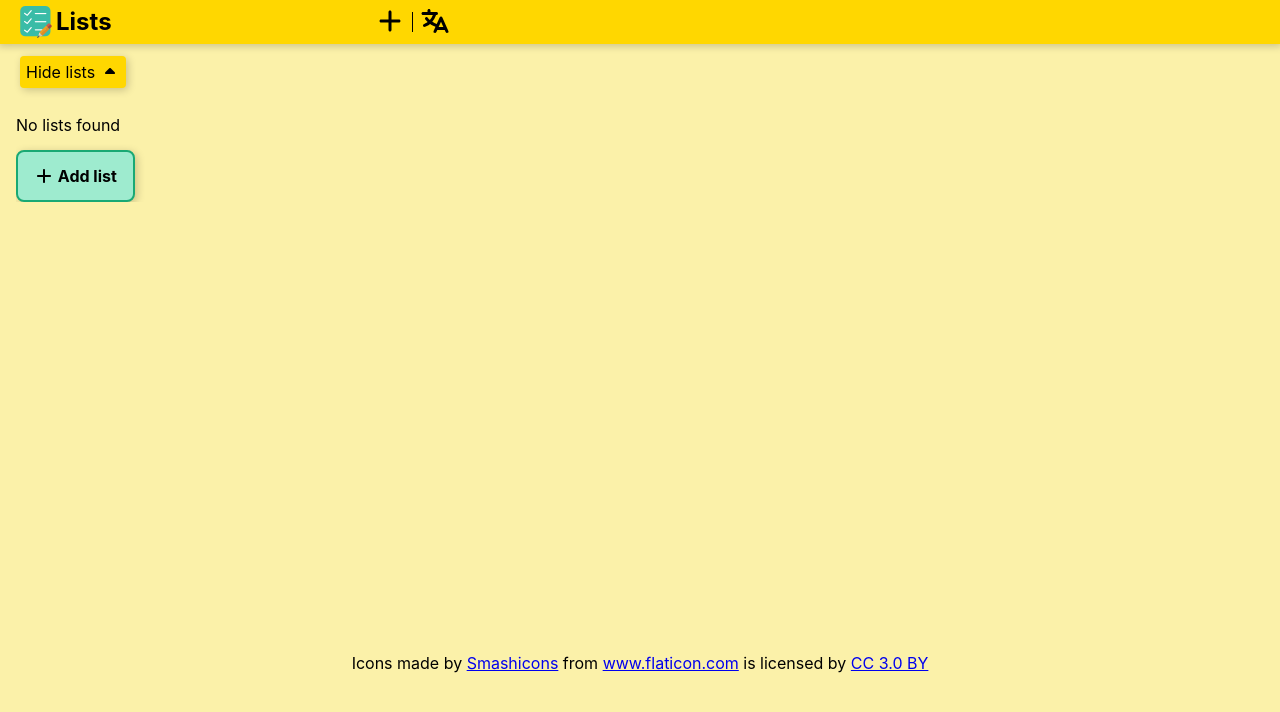
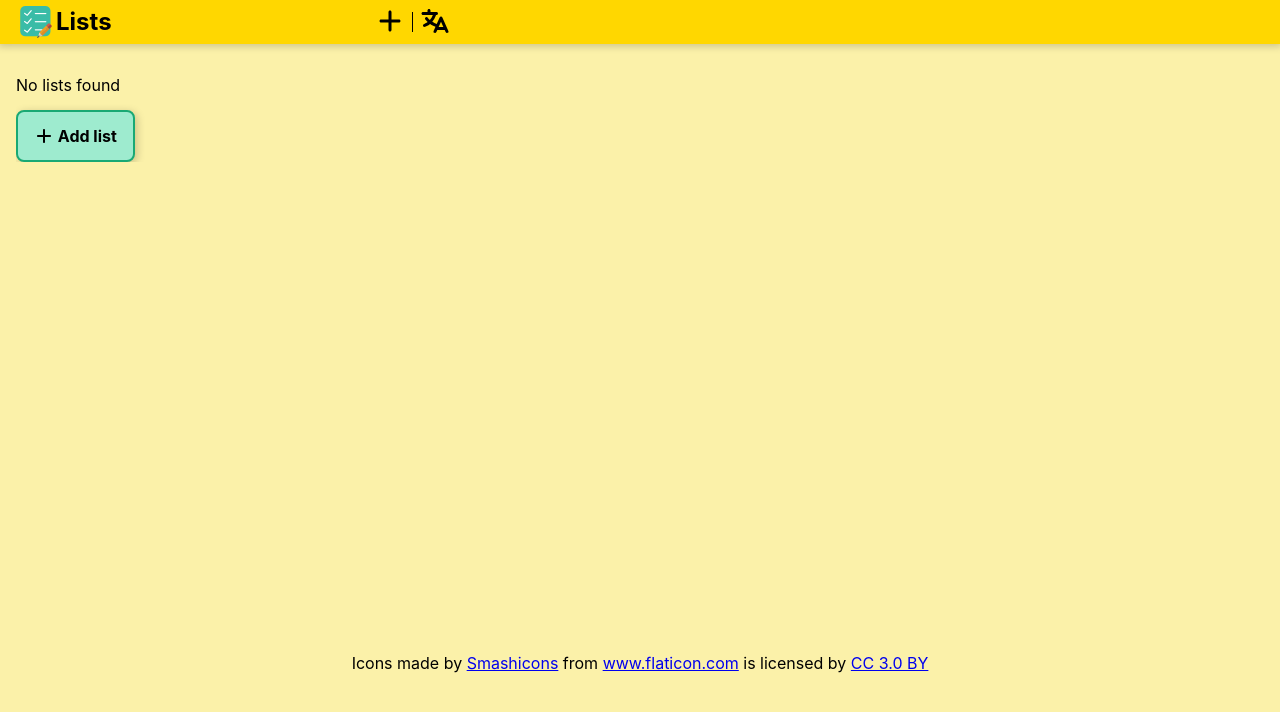
Before and after one commit to petermacko90/lists, a React (Vite) app: page / in a window 1280 px wide. Shown: the top 712 px of the page. Built offline with nearby package versions, Linux system fonts and the light colour scheme.

Commit message:
don't display show/hide lists button when there are no lists

```diff
--- a/src/components/Lists/Lists.tsx
+++ b/src/components/Lists/Lists.tsx
@@ -4,7 +4,11 @@ import Button from '../Button/Button';
 import './Lists.css';
 import { LocaleContext, StateContext, useDispatchContext } from '../../context';
 import { FontAwesomeIcon } from '@fortawesome/react-fontawesome';
-import { faCaretDown, faCaretUp, faPlus } from '@fortawesome/free-solid-svg-icons';
+import {
+  faCaretDown,
+  faCaretUp,
+  faPlus,
+} from '@fortawesome/free-solid-svg-icons';
 import { selectListsCount } from '../../reducers/selectors';
 import { ListId } from '../../reducers/types';
 import { ENTER_KEY } from '../../constants/constants';
@@ -34,14 +38,16 @@ export default function Lists({
 
   return (
     <div className="w-25-l w-third-m w-100">
+      {listsCount > 0 && (
         <button
           type="button"
           onClick={() => setShowLists(showLists ? false : true)}
           className="h2 mh3 mh1-m mh1-l mv1 pv1 br2 b--none bg-yellow shadow-4 pointer toggle-lists"
         >
-        {showLists ? `${translation.HIDE_LISTS}` : `${translation.SHOW_LISTS}`}{' '}
+          {showLists ? translation.HIDE_LISTS : translation.SHOW_LISTS}{' '}
           <FontAwesomeIcon icon={showLists ? faCaretUp : faCaretDown} />
         </button>
+      )}
       <div className={`mt2 lists${showLists ? '' : ' dn'}`}>
         {listsCount === 0 ? (
           <div>
@@ -58,7 +64,9 @@ export default function Lists({
                   key={list.id}
                   list={list}
                   onClickList={() => handleSelectList(list.id)}
-                  onEnterList={(e) => e.key === ENTER_KEY && handleSelectList(list.id)}
+                  onEnterList={(e) =>
+                    e.key === ENTER_KEY && handleSelectList(list.id)
+                  }
                 />
               );
             })}
--- a/src/main.tsx
+++ b/src/main.tsx
@@ -4,7 +4,11 @@ import './index.css';
 import App from './App';
 import 'tachyons';
 
-const root = createRoot(document.getElementById('root')!);
+const rootElement = document.getElementById('root');
+if (!rootElement) {
+  throw new Error('root element not found');
+}
+const root = createRoot(rootElement);
 root.render(
   <StrictMode>
     <App />
```
Lines whose indentation alone changed are shown as unchanged.
